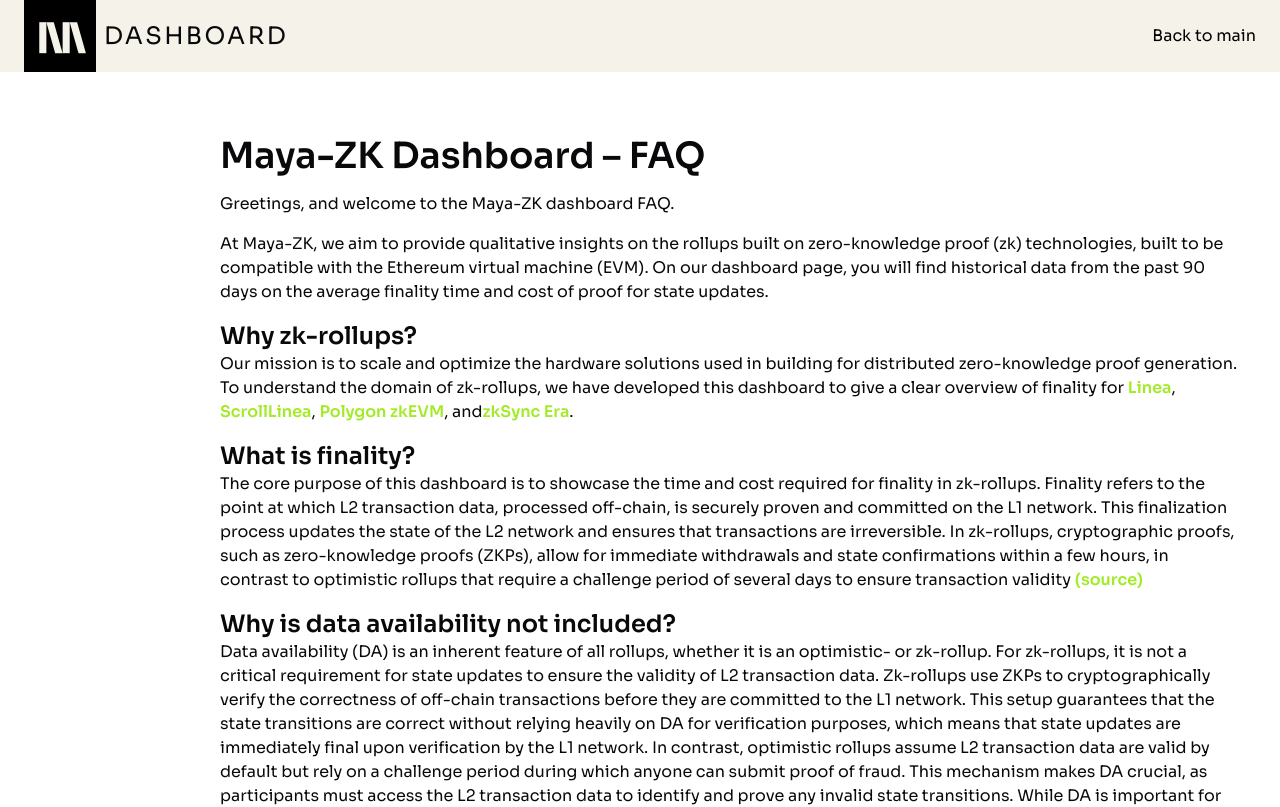
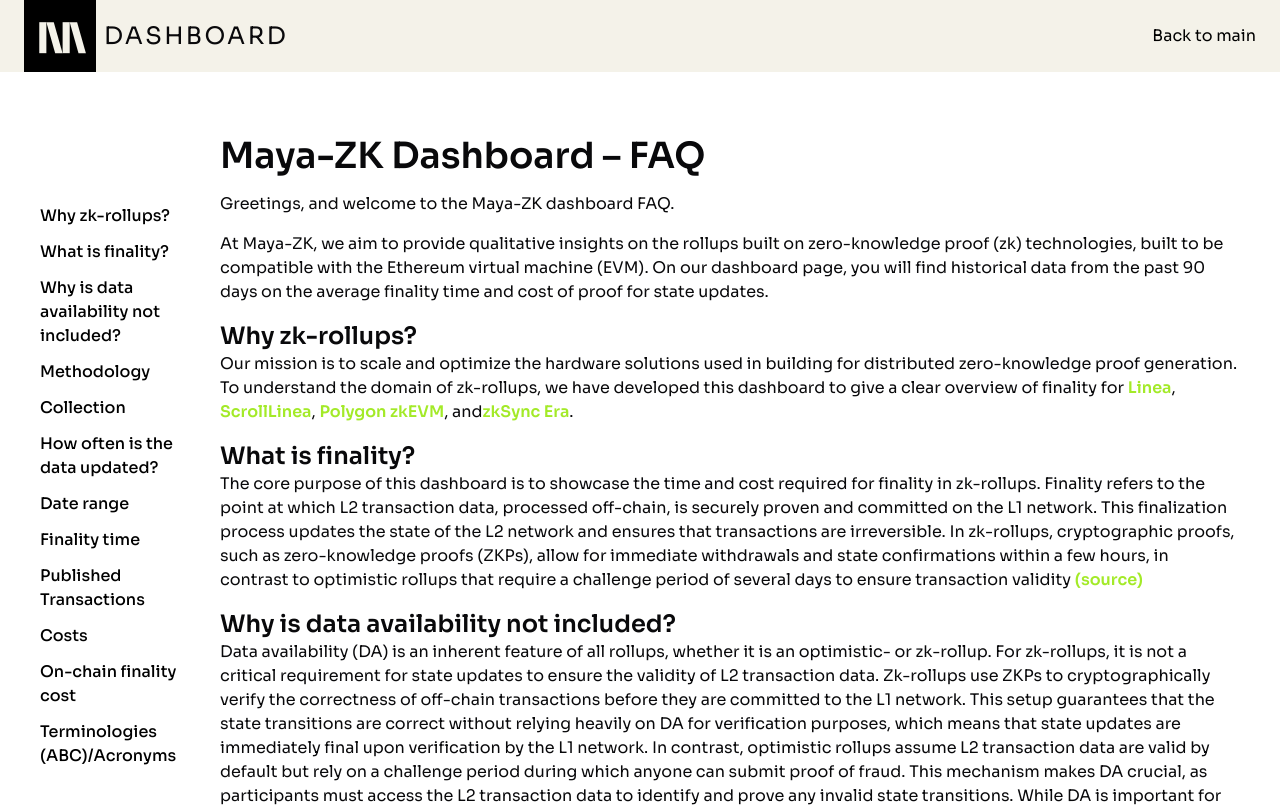
Before and after one commit to MAYA-ZK/zk-dashboard, a Next.js app in the folder dashboard/: page /documentation in a window 1280 px wide. Shown: the top 807 px of the page. Built offline with nearby package versions, Linux system fonts and the light colour scheme.

Commit message:
fix rebase conflicts leftover + add key attribute to documentation page elements

```diff
--- a/dashboard/app/(dashboard)/documentation/_components/documentation-nav.tsx
+++ /dev/null
@@ -1,69 +0,0 @@
-'use client'
-
-import { NavLink } from '@/components/navigation/navigation-link'
-import SideNavigation from '@/components/navigation/side-navigation'
-import { GENERAL_LINKS } from '@/config/navigation'
-import { routes } from '@/config/routes'
-import { useMatchPath } from '@/lib/hooks/match-path'
-import Link from 'next/link'
-
-import { DOCUMENTATION } from '../documentation'
-
-const shouldDisplayMatch = '/documentation'
-export function ToDocumentationLink() {
-  const path = GENERAL_LINKS.documentation.path
-  const title = GENERAL_LINKS.documentation.title
-  const shouldDisplay = !useMatchPath(path)
-
-  if (!shouldDisplay) {
-    return null
-  }
-
-  return (
-    <NavLink href={path} className="flex items-center gap-x-2 hover:underline">
-      {title}
-    </NavLink>
-  )
-}
-
-function DocumentationNavLink({
-  sectionTitle,
-  blockId,
-}: {
-  sectionTitle: string
-  blockId: string
-}) {
-  return (
-    <Link
-      href={routes.documentationSection(blockId)}
-      className="hover:underline"
-    >
-      {sectionTitle}
-    </Link>
-  )
-}
-
-export function DocumentationNav({ className }: { className?: string }) {
-  const tableOfContents = DOCUMENTATION.map((block) => {
-    const sectionTitle = block.sections.filter(
-      (section) => section.type === 'title'
-    )
-
-    return sectionTitle.map((section) => (
-      <li key={section.content}>
-        <DocumentationNavLink
-          sectionTitle={section.content}
-          blockId={block.id}
-        />
-      </li>
-    ))
-  })
-
-  return (
-    <SideNavigation
-      shouldDisplayRegex={shouldDisplayMatch}
-      contentListChildren={tableOfContents}
-      className={className}
-    />
-  )
-}
--- a/dashboard/app/(dashboard)/documentation/page.tsx
+++ b/dashboard/app/(dashboard)/documentation/page.tsx
@@ -17,13 +17,18 @@
               switch (section.type) {
                 case 'title':
                   return (
-                    <p className="text-2xl font-semibold">{section.content}</p>
+                    <p
+                      key={`section-${index}`}
+                      className="text-2xl font-semibold"
+                    >
+                      {section.content}
+                    </p>
                   )
                 case 'text':
-                  return <span key={index}>{section.content}</span>
+                  return <span key={`section-${index}`}>{section.content}</span>
                 case 'link':
                   return (
-                    <span>
+                    <span key={`section-${index}`}>
                       <Link
                         target="_blank"
                         className="font-semibold text-primary hover:underline"
@@ -36,7 +41,7 @@
                   )
                 case 'formula':
                   return (
-                    <div className="py-4">
+                    <div key={`section-${index}`} className="py-4">
                       <p className="pb-2 text-base">{section.content}</p>
                       <p className="text-center font-mono text-base">
                         {section.formula}
@@ -45,7 +50,7 @@
                   )
                 case 'list':
                   return (
-                    <div className="py-4">
+                    <div key={`section-${index}`} className="py-4">
                       <p>{section.content}</p>
                       <ol className="list-disc px-4 pt-2">
                         {section.listItems?.map((item, listItemIndex) => (
--- a/dashboard/components/navigation/documentation-nav.tsx
+++ b/dashboard/components/navigation/documentation-nav.tsx
@@ -1,14 +1,31 @@
 'use client'
 
 import { DOCUMENTATION } from '@/app/(dashboard)/documentation/documentation'
-import { NavLink } from '@/components/navigation/navigation-link'
 import SideNavigation from '@/components/navigation/side-navigation'
 import { routes } from '@/config/routes'
 import { useMatchPath } from '@/lib/hooks/match-path'
 
+import { NavLink } from './navigation-link'
+
 const IS_MATCH_PATH = routes.documentation
 
-export function DocumentationNav() {
+export function DocumentationNav({ className }: { className?: string }) {
+  const tableOfContents = DOCUMENTATION.map((block) => {
+    const sectionTitle = block.sections.filter(
+      (section) => section.type === 'title'
+    )
+
+    return sectionTitle.map((section) => (
+      <li key={section.content}>
+        <NavLink
+          href={routes.documentationSection(block.id)}
+          variant="documentation"
+        >
+          {section.content}
+        </NavLink>
+      </li>
+    ))
+  })
   const isMatch = useMatchPath(IS_MATCH_PATH)
 
   if (!isMatch) {
@@ -16,18 +33,6 @@
   }
 
   return (
-    <SideNavigation>
-      {Object.values(DOCUMENTATION).map((section) => {
-        const path = routes.documentationSection(section.title)
-
-        return (
-          <li key={section.title}>
-            <NavLink href={path} variant="documentation">
-              {section.title}
-            </NavLink>
-          </li>
-        )
-      })}
-    </SideNavigation>
+    <SideNavigation className={className}>{tableOfContents}</SideNavigation>
   )
 }
```
